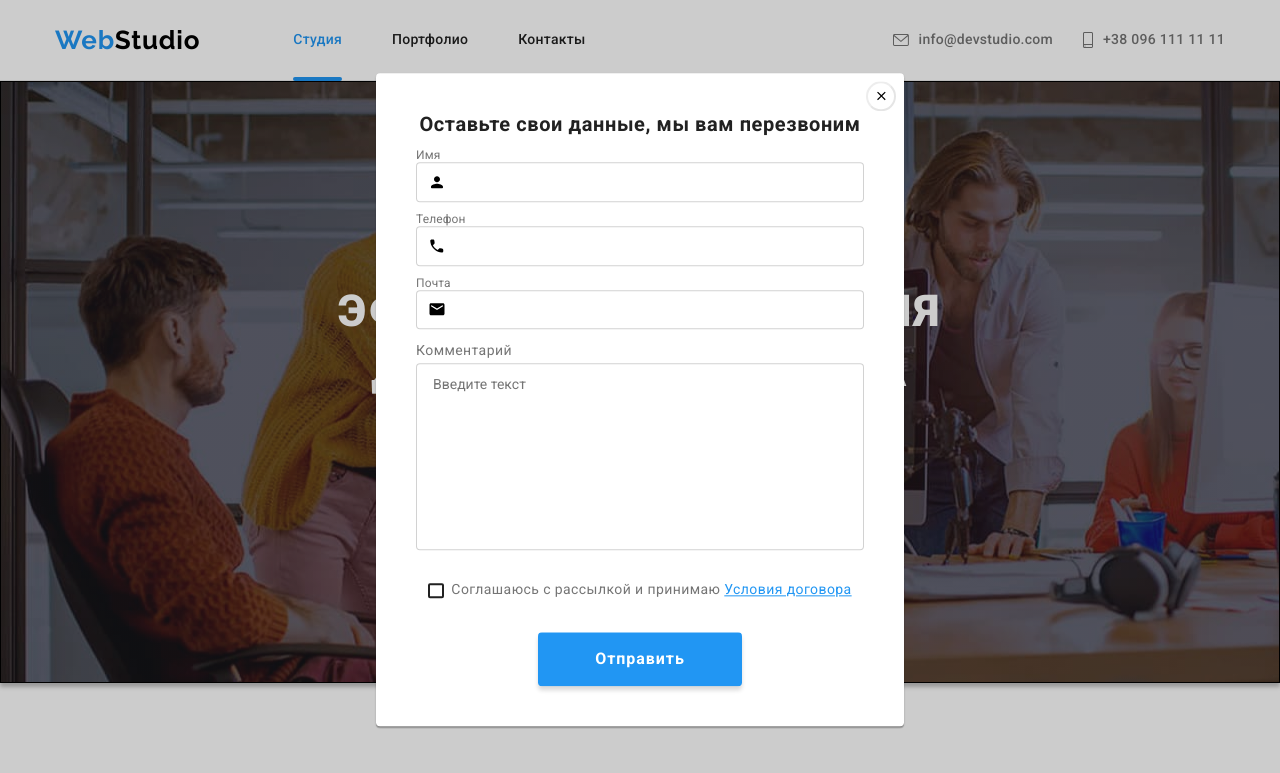
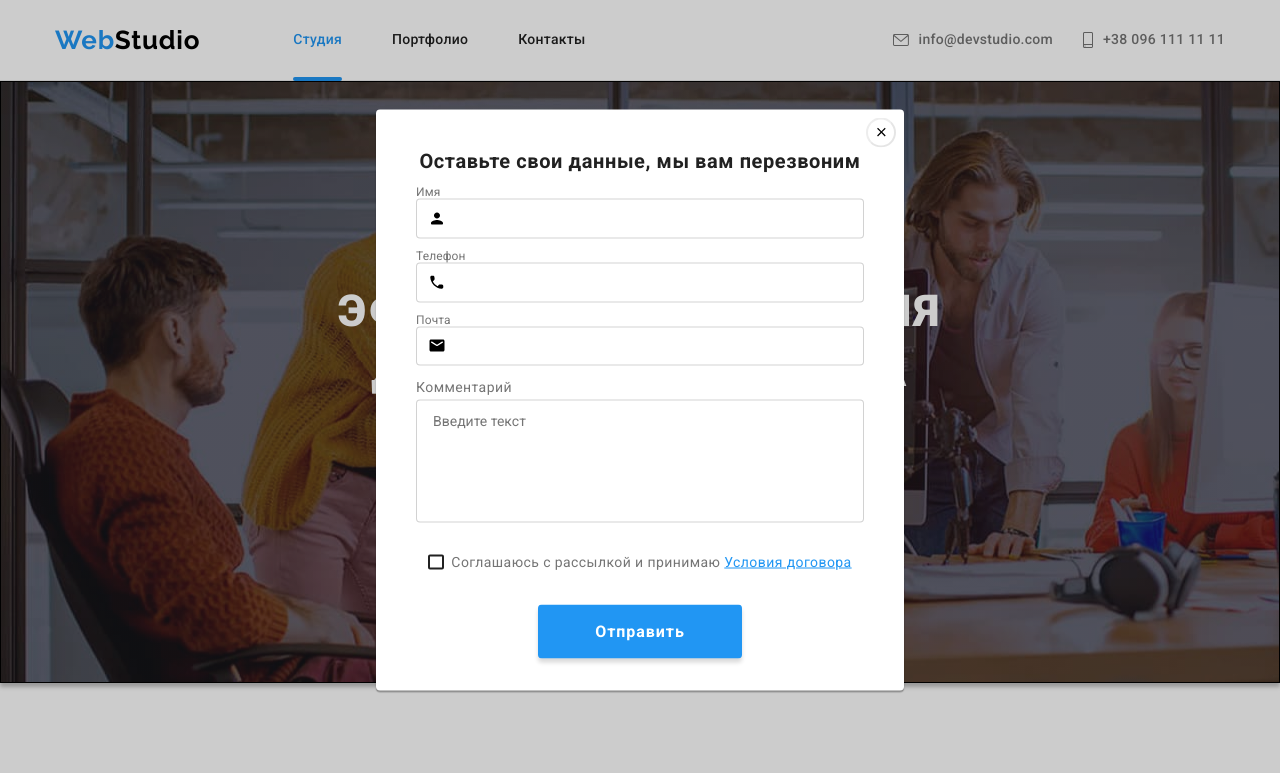
Before and after one commit to YaRikMU/goit-markup-hw-06, a plain HTML site: page index.html in a window 1280 px wide. Both pictures are taken after a click on the button "Заказать услугу". Shown: the top 773 px of the page. Drawn offline with nearby package versions, Linux system fonts and the light colour scheme.

Commit message:
6 Доделки

```diff
--- a/css/styles.css
+++ b/css/styles.css
@@ -318,6 +318,7 @@ ul {
 
   transform: translate(-50%, -50%);
   width: 528px;
+  max-height: 581px;
 
   background-color: #fff;
   box-shadow: 0px 1px 3px rgba(0, 0, 0, 0.12), 0px 1px 1px rgba(0, 0, 0, 0.14),
--- a/index.html
+++ b/index.html
@@ -66,7 +66,7 @@
                     </button>
                     <div class="div-box">
                         <b class="modal-title-form">Оставьте свои данные, мы вам перезвоним</b>
-                        <form class="form-user-data" action="">
+                        <form class="form-user-data">
                             <label class="form-label-group"><span class="form-modal-lable">Имя</span>
                                 <input class="form-input" type="text" name="user-name" minlength="3" placeholder=" "
                                     required />
@@ -76,7 +76,7 @@
                             </label>
 
                             <label class="form-label-group"><span class="form-modal-lable">Телефон</span>
-                                <input class="form-input" type="phone" name="user-phone" placeholder=" " required />
+                                <input class="form-input" type="tel" name="user-phone" required />
                                 <svg class="modal-form-svg" width="18px" height="18px">
                                     <use href="./images/icons.svg#icon-phone-black"></use>
                                 </svg>
@@ -91,7 +91,7 @@
 
                             <label class="form-comment-group">
                                 <span class="form-modal-lable">Комментарий</span>
-                                <textarea class="form-message" name="user-message" cols="30" rows="10"
+                                <textarea class="form-message" name="user-message" cols="30" rows="6"
                                     placeholder="Введите текст"></textarea>
                             </label>
                             <label class="form-policy-group">
@@ -447,8 +447,7 @@
             <div>
                 <h3 class="subscribe-title">Подпишитесь на рассылку</h3>
                 <form class="form-sub">
-                    <label><input class="subscribe-input" type="email" name="mail" placeholder="E-mail"
-                            required /></label>
+                    <input class="subscribe-input" type="email" name="mail" placeholder="E-mail" required />
                     <button class="subscribe-btn" type="submit">
                         Подписаться
                         <svg class="subscribe-svg" width="24px" height="24px">
```
